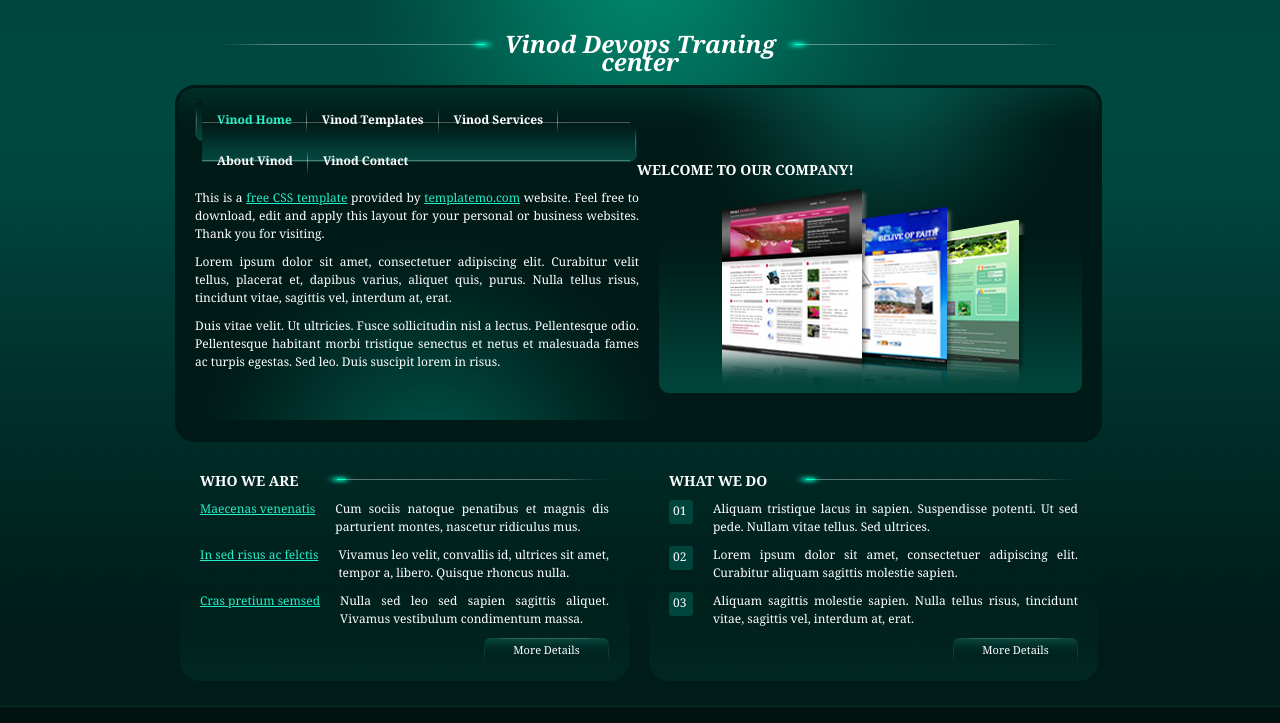
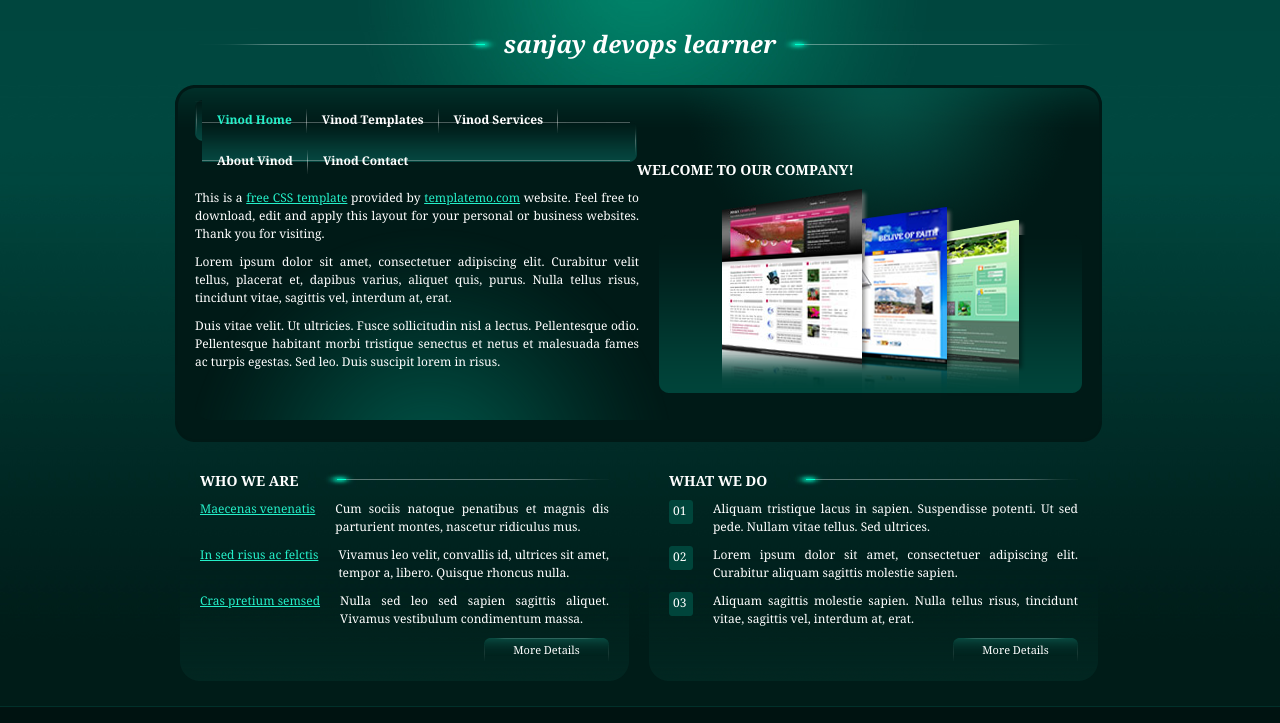
Before and after one commit to sanjayb14372/myproject, a plain HTML site: page source/index.html in a window 1280 px wide. Shown: the top 723 px of the page. Drawn offline with Linux system fonts and the light colour scheme.

Commit message:
Update index.html

```diff
--- a/source/index.html
+++ b/source/index.html
@@ -15,7 +15,7 @@
                 &nbsp;
                 </div>
                 <div id="templatemo_logo">
-                	Vinod Devops Traning center
+                	sanjay devops learner
                 </div>
                 <div id="templatemo_logo_right">
                 &nbsp;
```
